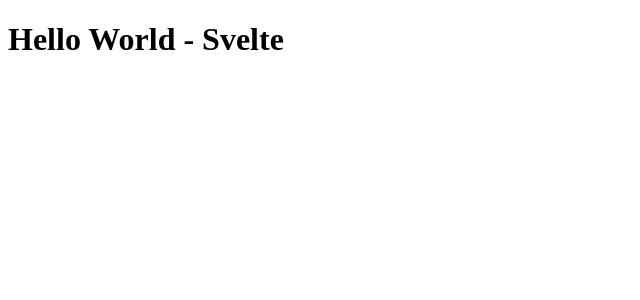
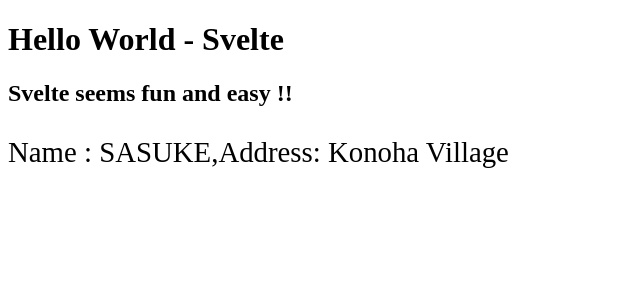
Before and after one commit to adityavshahi/svelte.tryout-project, a Svelte app: page / in a window 1280 px wide. Shown: the top 300 px of the page, without its empty margins (0-640 px from the left). Built offline with nearby package versions, Linux system fonts and the light colour scheme.

Commit message:
variables in svelte

```diff
--- a/src/App.svelte
+++ b/src/App.svelte
@@ -1 +1,15 @@
+<script>
+  import Fun from './Fun.svelte';
+
+  let name = 'Naruto';
+  let address = 'Konoha Village';
+  let fontSize = '';
+  setTimeout(() => {
+    name = 'Sasuke';
+    fontSize = '1.8em';
+  },1000)
+</script>
+
 <h1>Hello World - Svelte</h1>
+<Fun />
+<p style="font-size: {fontSize};">Name : {name.toUpperCase()},Address: {address}</p>
--- /dev/null
+++ b/src/Fun.svelte
@@ -0,0 +1 @@
+<h2>Svelte seems fun and easy !!</h2>
```
Also changed, not shown: 1 other file (tests, documents, lock files or other folders).
